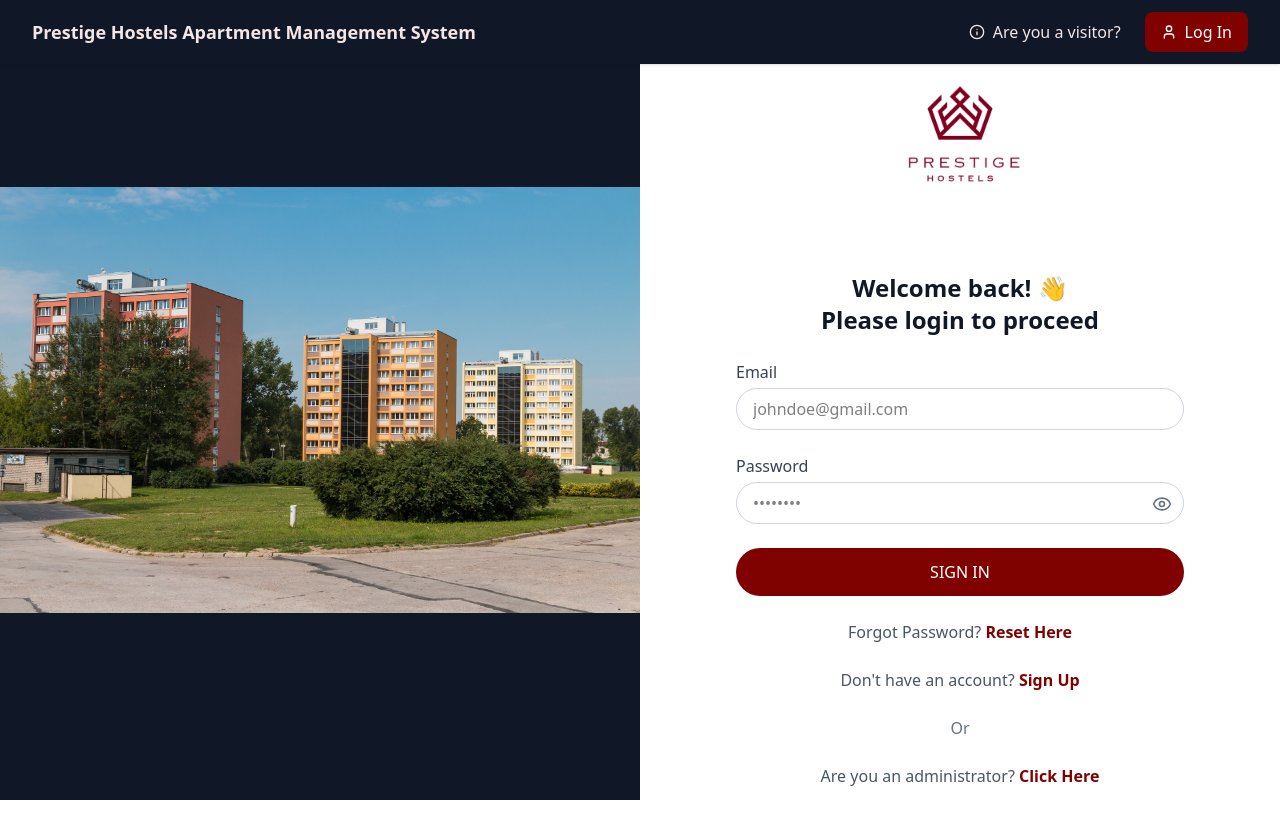
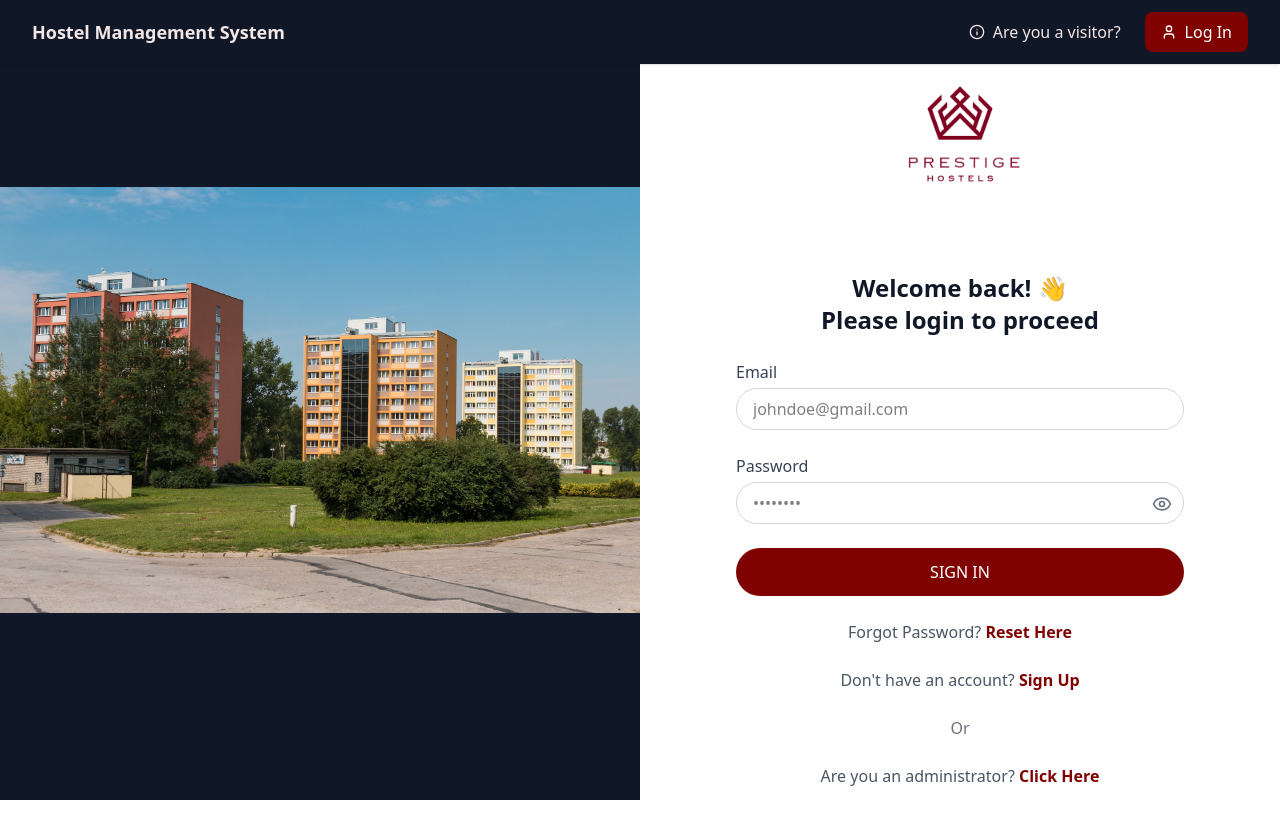
Before and after one commit to Allan-Binga/Modern-Hostel-Management-System, a React (Vite) app in the folder client/: page /login in a window 1280 px wide. Built offline with nearby package versions, Linux system fonts and the light colour scheme.

Commit message:
Added a few changes to the landing page.

```diff
--- a/client/src/components/LandingNavbar.jsx
+++ b/client/src/components/LandingNavbar.jsx
@@ -1,7 +1,7 @@
 import { useState } from "react";
 import { Link } from "react-router-dom";
 import { User, Info, Menu, X } from "lucide-react";
-import { toast } from "react-toastify";
+// import { toast } from "react-toastify";
 
 function LandingNavbar() {
   const [isMenuOpen, setIsMenuOpen] = useState(false);
@@ -21,7 +21,7 @@ function LandingNavbar() {
               className="text-lg font-bold text-burgundy-100 hover:text-burgundy-200 transition-colors"
               aria-label="Home"
             >
-              Prestige Hostels Apartment Management System
+              Hostel Management System
             </Link>
           </div>
 
```
